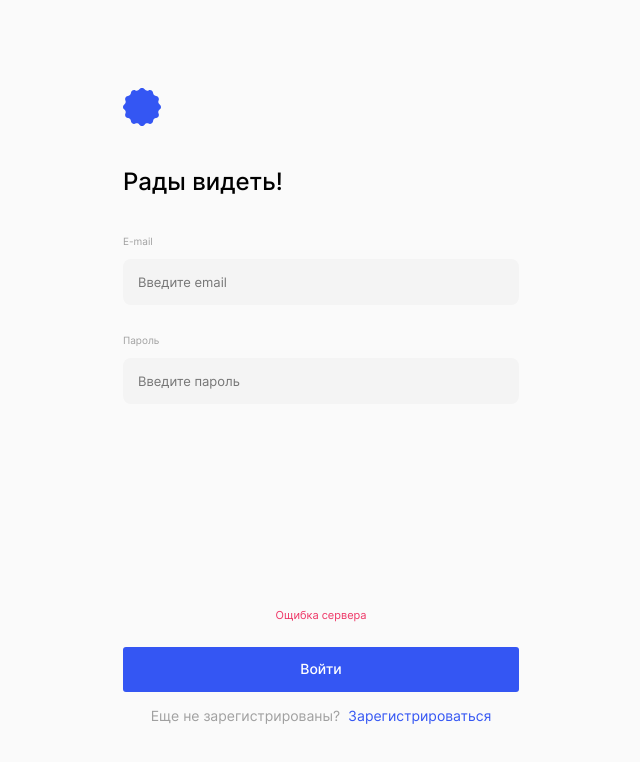
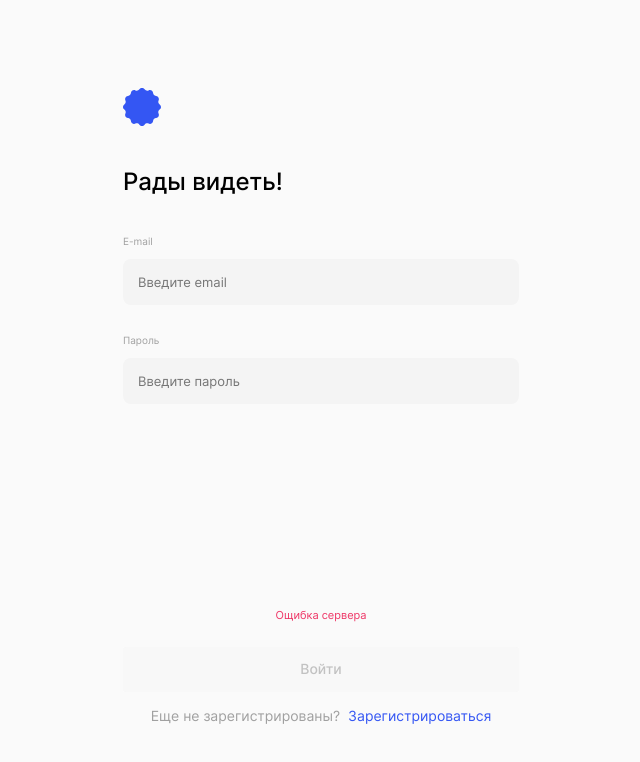
Before and after one commit to pLavrenkov/movies-explorer-frontend, a React (Create React App) app: page /signin in a window 1280 px wide. Shown: the top 762 px of the page, without its empty margins (319-959 px from the left). Built offline with nearby package versions, Linux system fonts and the light colour scheme.

Commit message:
Level-2 login validation

```diff
--- a/src/components/App/App.js
+++ b/src/components/App/App.js
@@ -13,7 +13,7 @@ import Footer from '../Footer/Footer';
 import Navigation from '../Navigation/Navigation';
 
 function App() {
-  const [isLogged, setIsLoged] = useState(true);
+  const [isLogged, setIsLoged] = useState(false);
   const location = useLocation();
 
   return (
--- a/src/components/Form/Form.js
+++ b/src/components/Form/Form.js
@@ -1,9 +1,9 @@
-function Form({name, children, buttonName, buttonState}) {
+function Form({ name, children, buttonName, buttonState, onSubmit }) {
   return (
-    <form className={name === 'profile' ? "form form_type_profile" : "form"}>
+    <form className={name === 'profile' ? "form form_type_profile" : "form"} onSubmit={onSubmit}>
       {children}
       <span className="form__server-error">Ощибка сервера</span>
-      <button type="submit" className="form__button" disabled={buttonState} >{buttonName}</button>
+      <button type="submit" className="form__button" disabled={!buttonState} >{buttonName}</button>
     </form>
   )
 }
--- a/src/components/Login/Login.js
+++ b/src/components/Login/Login.js
@@ -1,25 +1,32 @@
 import { Link } from 'react-router-dom';
 
-import Header from "../Header/Header";
 import Form from "../Form/Form";
 import { useState } from 'react';
+import useFormValidation from '../UseFormValidation/useFormValidation';
 
 function Login() {
-  const [isButtonDisabled, setIsButtonDisabled] = useState(false);
+  const { values, handleChange, errors, isValid, resetForm } = useFormValidation();
+
+  const handleSubmit = (event) => {
+    console.log(`email: ${values.email}; password: ${values.password}`);
+    event.preventDefault();
+    resetForm();
+    event.target.reset();
+  }
 
   return (
     <section className='login'>
       <h1 className='login__title'>Рады видеть!</h1>
-      <Form name={'login'} buttonName={'Войти'} buttonState={isButtonDisabled}>
+      <Form name={'login'} buttonName={'Войти'} buttonState={isValid} onSubmit={handleSubmit}>
         <p className='form__set'>
           <label htmlFor='login-email' className='form__label'>E-mail</label>
-          <input id='login-email' type='email' className='form__input' required placeholder='Введите еmail'></input>
-          <span className='form__error'></span>
+          <input id='login-email' name='email' type='email' className='form__input' required placeholder='Введите еmail' onChange={handleChange}></input>
+          <span className={errors.email ? 'form__error form__error_type_active' : 'form__error'}>{errors.email}</span>
         </p>
         <p className='form__set'>
           <label htmlFor='login-password' className='form__label'>Пароль</label>
-          <input id='login-password' type='password' className='form__input' required placeholder='Введите пароль'></input>
-          <span className='form__error'>Ошибка</span>
+          <input id='login-password' name='password' type='password' className='form__input' required placeholder='Введите пароль' onChange={handleChange}></input>
+          <span className='form__error'>errors.password</span>
         </p>
       </Form>
       <nav className='form__nav'>
--- /dev/null
+++ b/src/components/UseFormValidation/useFormValidation.js
@@ -0,0 +1,29 @@
+import React, { useCallback } from "react";
+
+function useFormValidation() {
+  const [values, setValues] = React.useState({});
+  const [errors, setErrors] = React.useState({});
+  const [isValid, setIsValid] = React.useState(false);
+
+  const handleChange = (event) => {
+    const target = event.target;
+    const name = target.name;
+    const value = target.value;
+    setValues({...values, [name]: value});
+    setErrors({...errors, [name]: target.validationMessage });
+    setIsValid(target.closest("form").checkValidity());
+  };
+
+  const resetForm = useCallback(
+    (newValues = {}, newErrors = {}, newIsValid = false) => {
+      setValues(newValues);
+      setErrors(newErrors);
+      setIsValid(newIsValid);
+    },
+    [setValues, setErrors, setIsValid]
+  );
+
+  return { values, handleChange, errors, isValid, resetForm };
+}
+
+export default useFormValidation;
```
